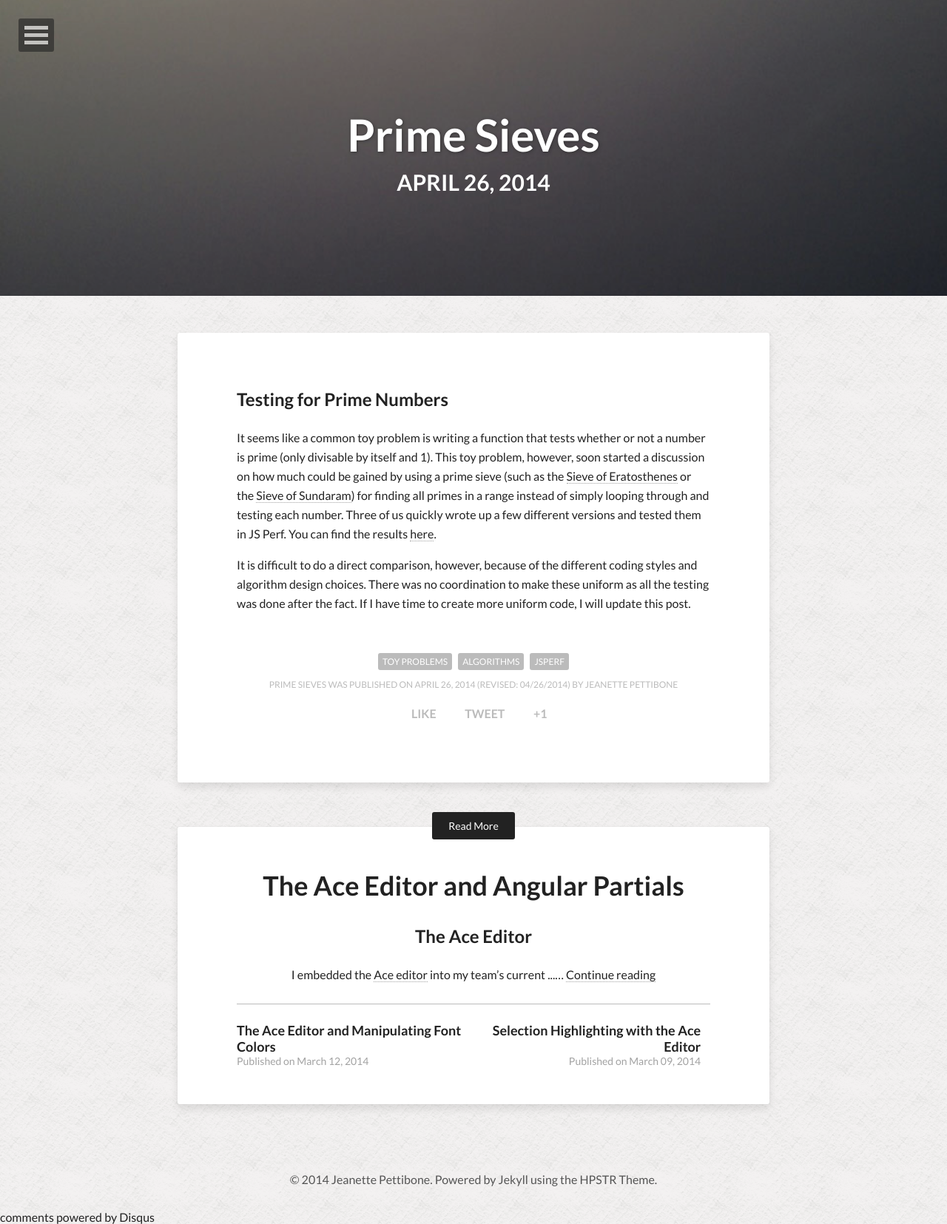
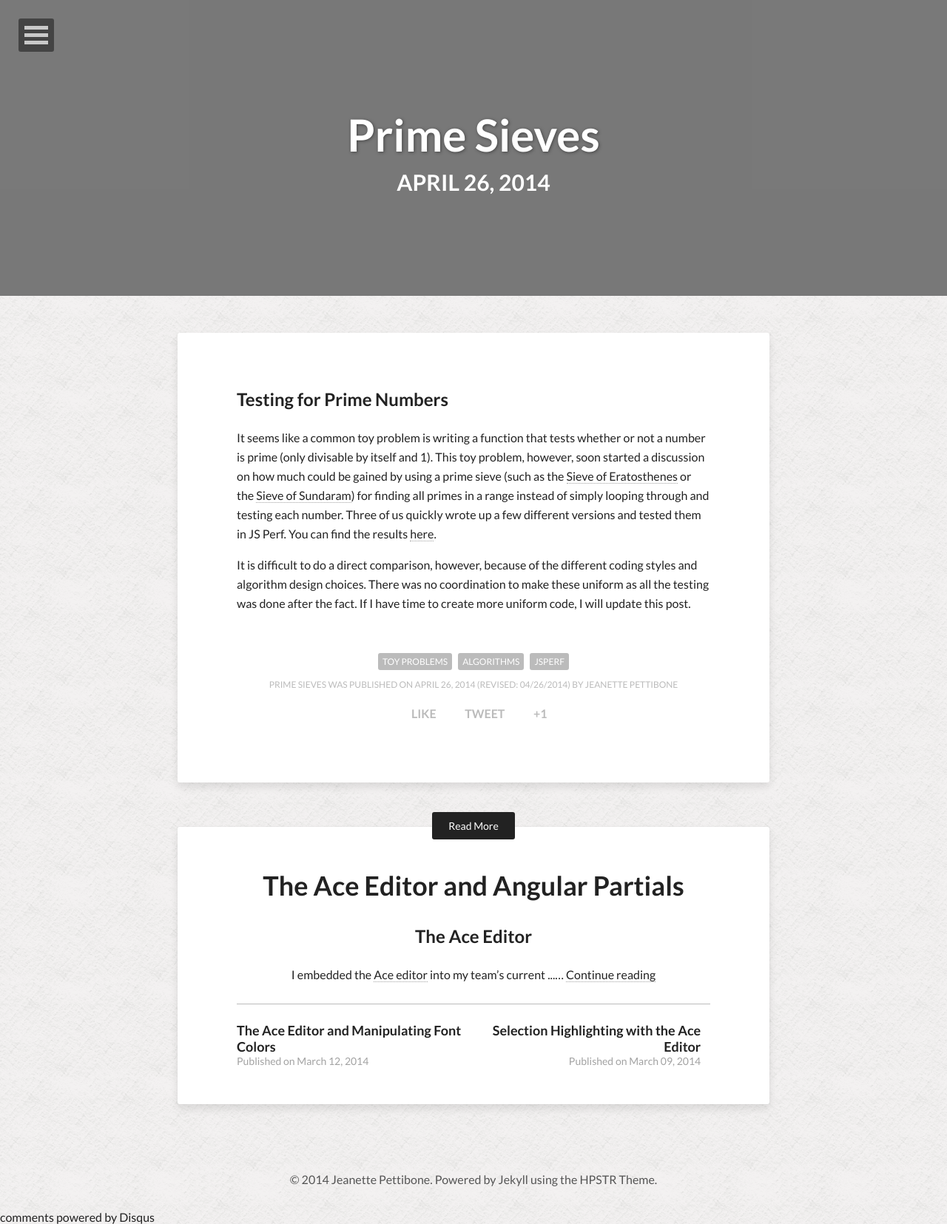
Before and after one commit to jgpettibone/jgpettibone.github.io, a Jekyll site: the page built from _posts/2014-04-26-prime-sieves.md, in a window 1280 px wide. Shown: the whole page at 74% size. Built offline with Jekyll 4.4.1, drawn with Linux system fonts in a browser that asks for light colours; nearby versions of some CDN libraries; comment, search, counter and statistics services are not loaded.

Commit message:
changed image

```diff
--- a/_posts/2014-04-26-prime-sieves.md
+++ b/_posts/2014-04-26-prime-sieves.md
@@ -5,7 +5,7 @@ description:
 modified: 2014-04-26
 tags: [toy problems, algorithms, jsperf]
 image:
-  feature: abstract-4.jpg
+  feature: primesieve.jpg
 comments: true
 share: true
 ---
```
